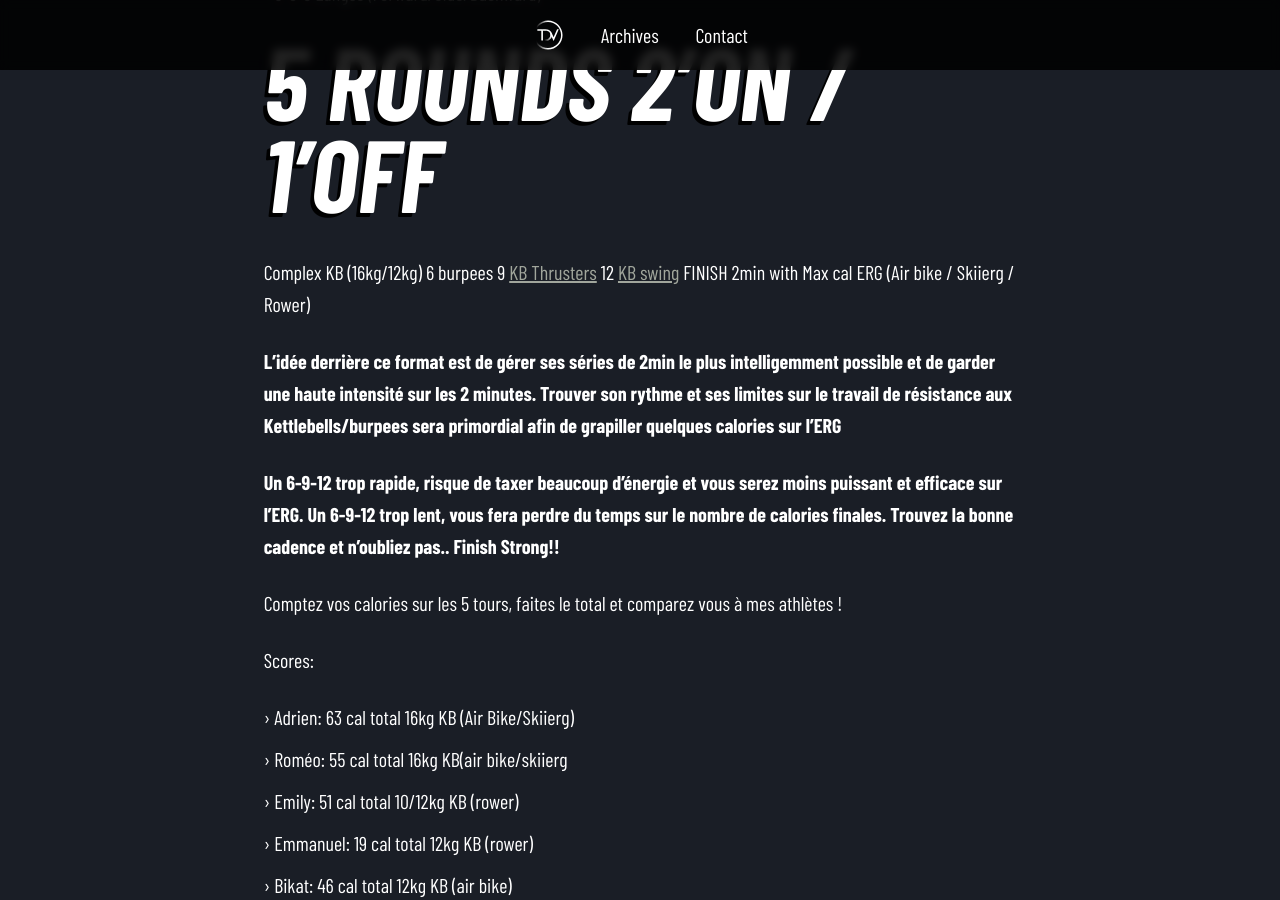
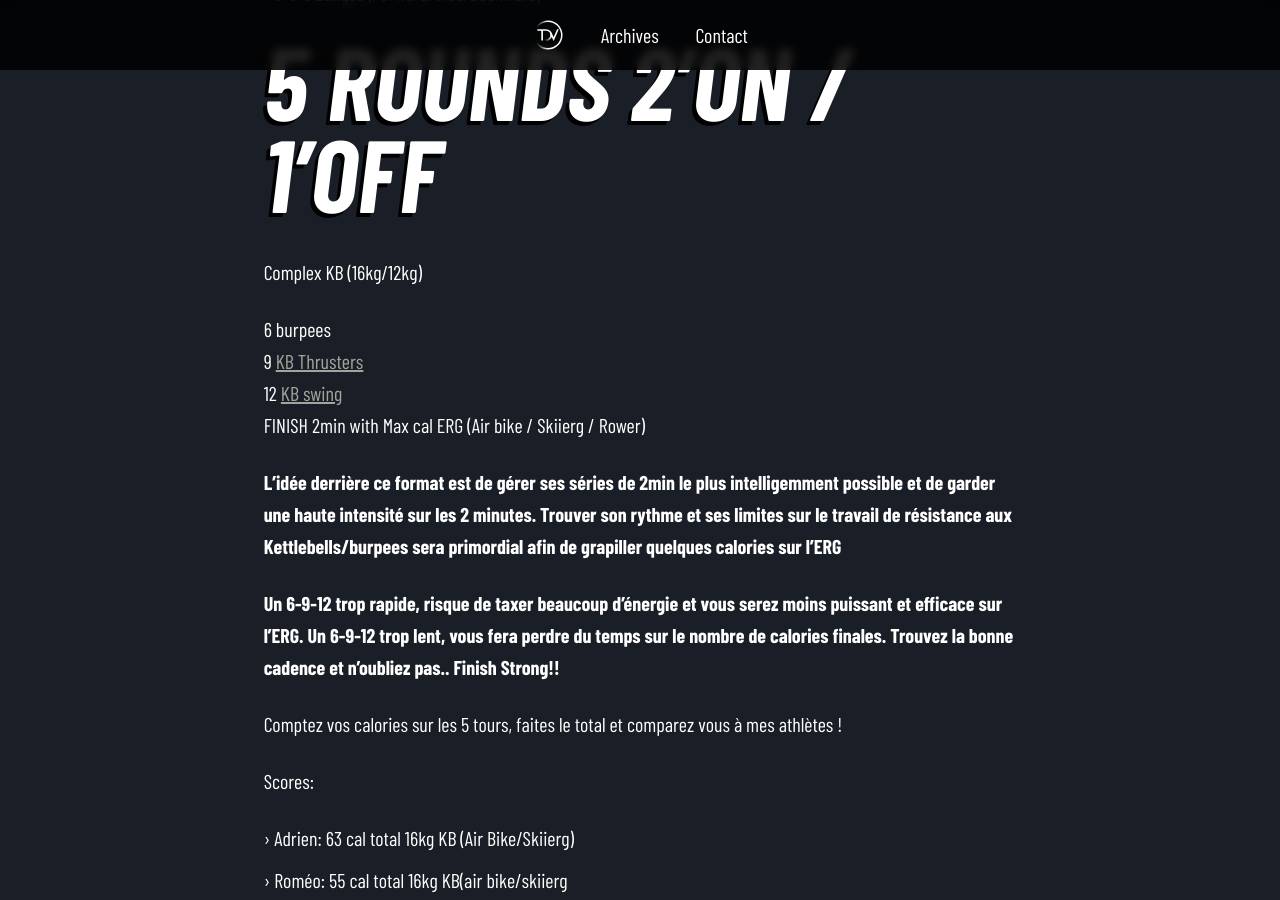
Before and after one commit to odevillardi/tdv, a Jekyll site: the page built from _posts/2022-12-28-01-finish-strong.md, in a window 1280 px wide and 900 px high, scrolled down 1542 px. Built offline with Jekyll 4.4.1, drawn with Linux system fonts in a browser that asks for light colours; a script that is not in the unit is left out.

```diff
--- a/_posts/2022-12-28-01-finish-strong.md
+++ b/_posts/2022-12-28-01-finish-strong.md
@@ -9,19 +9,20 @@ duration: 30 min
 
 3 ROUNDS
 
-- 8 [Push up to Pike](https://www.youtube.com/watch?v=gxf460U591I&t=29s)
-- 8 [High to low plank](https://www.youtube.com/watch?v=jdnPcOf4YOA)
-- 8 [Superman swimmer kicks](https://www.youtube.com/watch?v=giIrfytRWIQ)
-- 8 [Side plank rotation](https://www.youtube.com/watch?v=RXlHKL_NEN8)
-- 8 [SL Glute bridge](https://www.youtube.com/watch?v=AVAXhy6pl7o)
-- 5-5-5 Lunges (Forward/Side/Backward)
+* 8 [Push up to Pike](https://www.youtube.com/watch?v=gxf460U591I&t=29s)
+* 8 [High to low plank](https://www.youtube.com/watch?v=jdnPcOf4YOA)
+* 8 [Superman swimmer kicks](https://www.youtube.com/watch?v=giIrfytRWIQ)
+* 8 [Side plank rotation](https://www.youtube.com/watch?v=RXlHKL_NEN8)
+* 8 [SL Glute bridge](https://www.youtube.com/watch?v=AVAXhy6pl7o)
+* 5-5-5 Lunges (Forward/Side/Backward)
 
 ## 5 ROUNDS 2'ON / 1'OFF
 
 Complex KB (16kg/12kg)
-6 burpees
-9 [KB Thrusters](https://www.youtube.com/watch?v=ktDIi7qBHHM)
-12 [KB swing](https://www.youtube.com/watch?v=KkYOW3jDhoM)
+
+6 burpees\
+9 [KB Thrusters](https://www.youtube.com/watch?v=ktDIi7qBHHM) \
+12 [KB swing](https://www.youtube.com/watch?v=KkYOW3jDhoM) \
 FINISH 2min with Max cal ERG (Air bike / Skiierg / Rower)
 
 **L'idée derrière ce format est de gérer ses séries de 2min le plus intelligemment possible et de garder une haute intensité sur les 2 minutes. Trouver son rythme et ses limites sur le travail de résistance aux Kettlebells/burpees sera primordial afin de grapiller quelques calories sur l'ERG**
```
Also changed, not shown: other parts of _posts/2022-12-28-01-finish-strong.md (+5 -5 lines).
